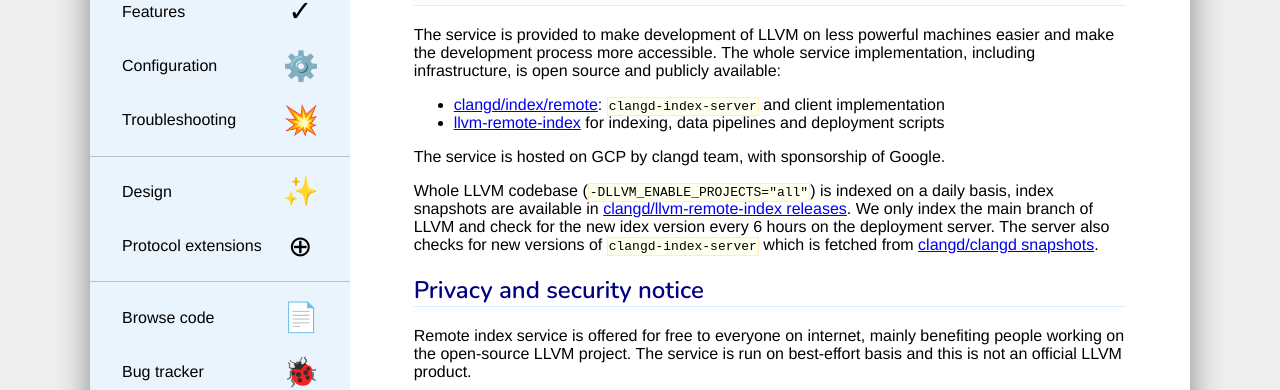
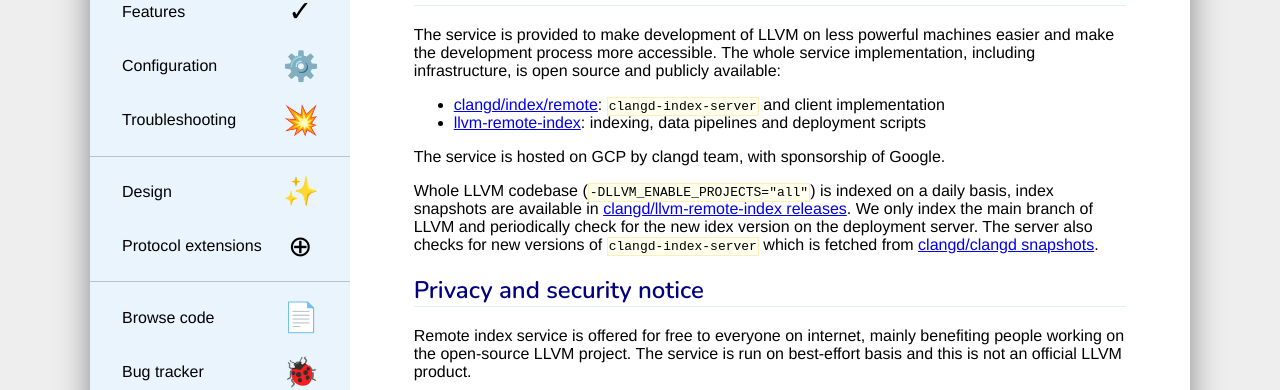
Before and after one commit to llvm/clangd-www, a Jekyll site: the page built from llvm-remote-index.md, in a window 1280 px wide. Shown: the part 222-612 px from the top of the page. Built offline with Jekyll 4.4.1, drawn with Linux system fonts in a browser that asks for light colours; our own code applies the rules of GitHub Pages for plain Markdown files.

Commit message:
Slightly improve wording

```diff
--- a/llvm-remote-index.md
+++ b/llvm-remote-index.md
@@ -19,7 +19,7 @@
 
 * [clangd/index/remote](https://github.com/llvm/llvm-project/tree/master/clang-tools-extra/clangd/index/remote):
   `clangd-index-server` and client implementation
-* [llvm-remote-index](https://github.com/clangd/llvm-remote-index) for
+* [llvm-remote-index](https://github.com/clangd/llvm-remote-index):
   indexing, data pipelines and deployment scripts
 
 The service is hosted on GCP by clangd team, with sponsorship of Google.
@@ -27,8 +27,8 @@
 Whole LLVM codebase (`-DLLVM_ENABLE_PROJECTS="all"`) is indexed on a daily
 basis, index snapshots are available in [clangd/llvm-remote-index
 releases](https://github.com/clangd/llvm-remote-index/releases). We only
-index the main branch of LLVM and check for the new idex version every 6
-hours on the deployment server. The server also checks for new versions of
+index the main branch of LLVM and periodically check for the new idex version
+on the deployment server. The server also checks for new versions of
 `clangd-index-server` which is fetched from [clangd/clangd
 snapshots](https://github.com/clangd/clangd/releases).
 
```
